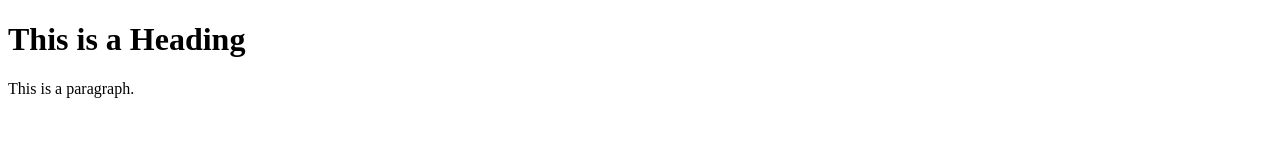
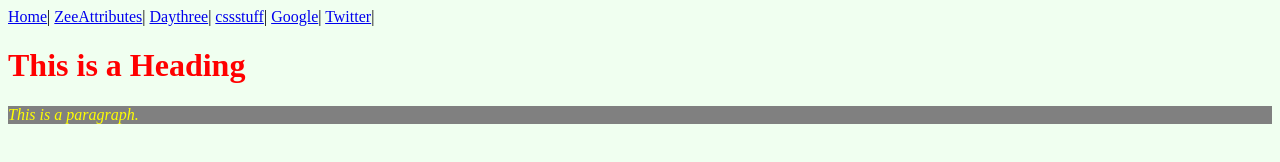
Before and after one commit to niwagabaa/cohort005, a plain HTML site: page index.html in a window 1280 px wide. Drawn offline with Linux system fonts and the light colour scheme.

Commit message:
when i was high

```diff
--- /dev/null
+++ b/css/site.css
@@ -0,0 +1,30 @@
+body{
+    background-color: honeydew;
+}
+h1 {
+    font-stretch: extra-condensed;
+}
+.green_one {
+    color:green;
+    background-color: grey;
+    font-style: oblique;
+
+}
+
+.orange_one{
+    align-content: center;
+    color: orange;
+}
+
+#secondp {
+    font-weight: 300;
+    color:indigo;
+}
+h1 {
+    color:red;
+}
+p {
+    background-color: grey;
+    color: yellow;
+    font-style: oblique;
+}
--- a/index.html
+++ b/index.html
@@ -2,8 +2,21 @@
 <html>
 <head>
 <title>Corhort</title>
+<link rel="stylesheet" type="text/css" href="css/site.css">
+<style>
+
+</style>
 </head>
 <body>
+    <!-- the nav tag -->
+    <nav>
+        <a href="index.html">Home</a>|
+        <a href="html_attributes.html">ZeeAttributes</a>|
+        <a href="Day3.html">Daythree</a>|
+        <a href="css_intro.html">cssstuff</a>|
+        <a href="http://google.com" target="_blank">Google</a>|
+        <a href="http://twitter.com">Twitter</a>|
+    </nav>
 
 <h1>This is a Heading</h1>
 <p>This is a paragraph.</p>
```
Also changed, not shown: Day3.html (+16 -0 lines), css_intro.html (+1 -22 lines), html_attributes.html (added, +36 -0 lines), hotsause.jpg (added), tall.jpg (added).
